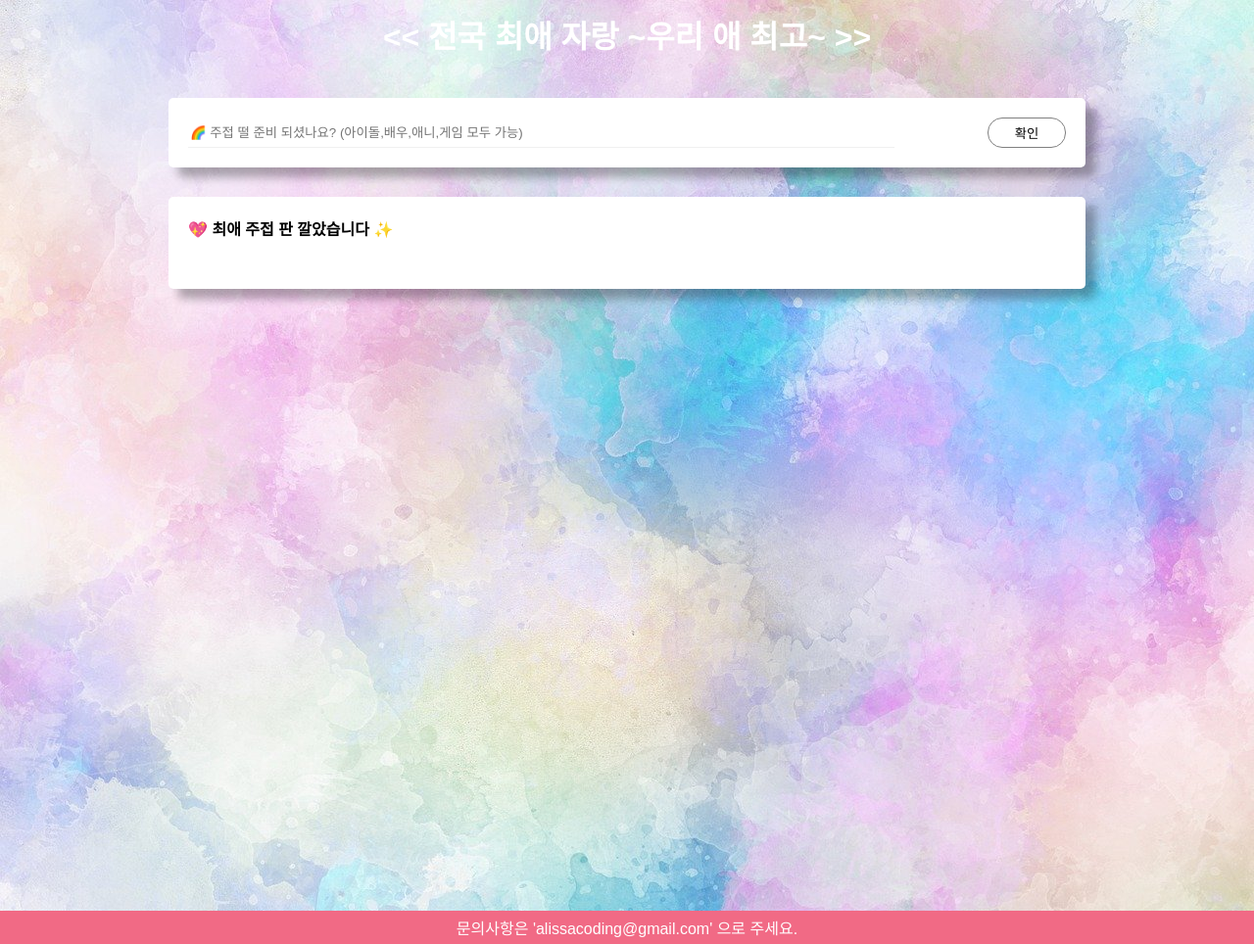
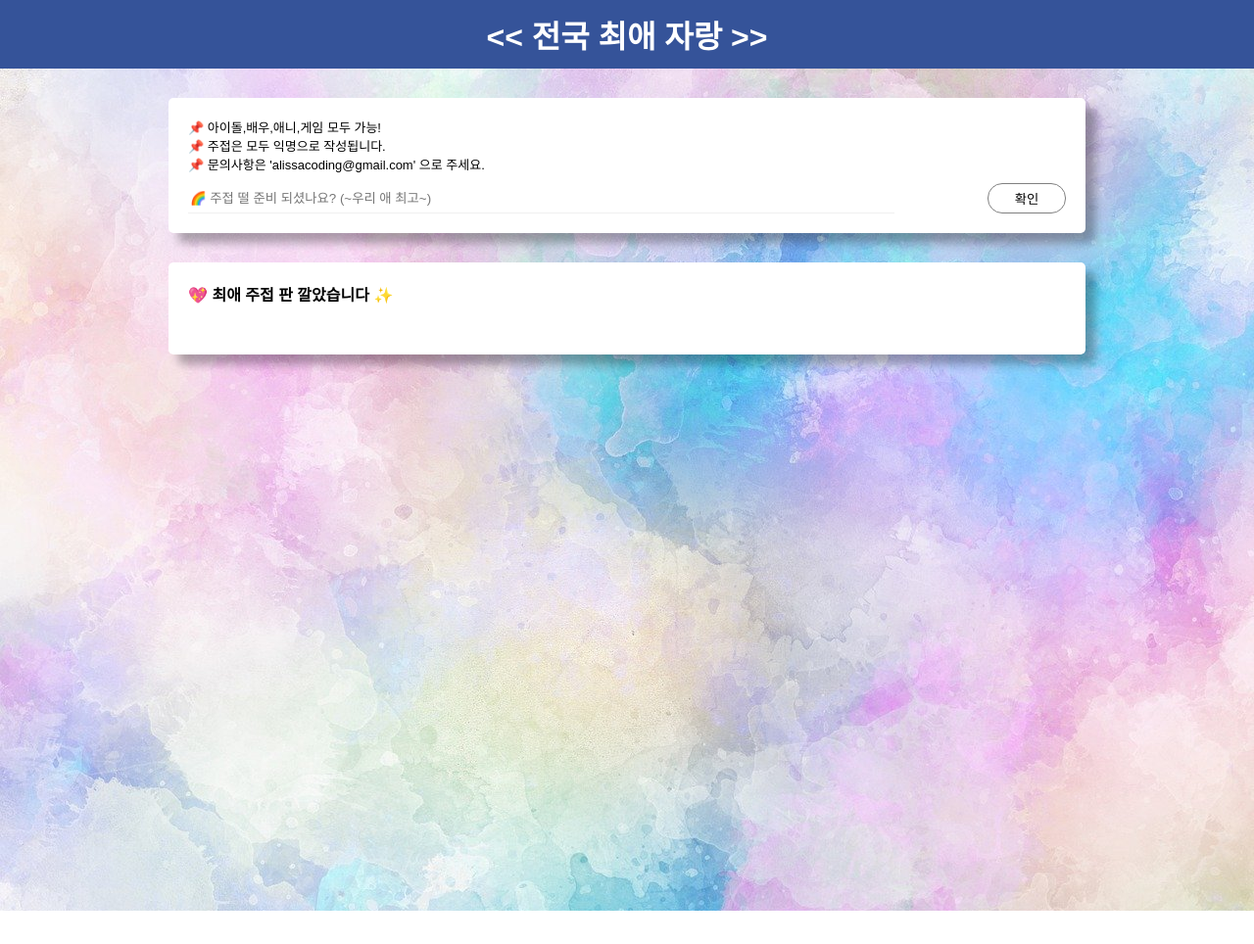
Before and after one commit to alissa1228/mybiasisbest, a Flask app: page / in a window 1280 px wide. Shown: the whole page at 98% size. After the commit the page ends 930 px from the top, so only its background shows below. Run offline with Flask 2, Linux system fonts and the light colour scheme; data that the repository does not hold is empty; some libraries are stand-ins or nearby versions; some web fonts are replaced.

Commit message:
#3 footer, delete 기능 삭제

```diff
--- a/app.py
+++ b/app.py
@@ -21,6 +21,7 @@ def save_memo():
     memo_receive = request.form['memo_give']
 
     doc = {
+
         'memo': memo_receive,
     }
 
--- a/static/style.css
+++ b/static/style.css
@@ -16,7 +16,7 @@ body {
 }
 
 #header {
-    /* background-color: #355399; */
+    background-color: #355399;
     height: 70px;
     color : #fff;
     display: flex;
@@ -71,6 +71,9 @@ body {
 
 }
 
+.font13 {
+    font-size : 13px;
+}
 
 #submit-button{
     background: none;
@@ -79,6 +82,7 @@ body {
     border-radius: 15px;
     padding: 5px;
     margin-left : 3px;
+    cursor: pointer;
 }
 
 .form-flex {
@@ -96,9 +100,3 @@ body {
     font-size : 13px;
     color : #505050;
 }
-
-#footer {
-    background-color: #F16A85;
-    color : #fff;
-    padding: 5px;
-}
--- a/templates/index.html
+++ b/templates/index.html
@@ -49,11 +49,11 @@
                         `<div class="memo-box">
                             <div class="form-flex">
                                 <p id="memo_id">${memo}</p>
-                                <p class="deleteBtn" onclick="remove_memo('${memo}')">삭제</p>
                             </div>
                         </div>`
                         $('#memo-data').append(temp_html);
                     }
+                    todo_list.sort(-1);
                 }
             })
         }
@@ -74,19 +74,19 @@
             })
         }
 
-        function remove_memo(memo) {
-            $.ajax({
-                type: "POST",
-                url: "/todo/delete",
-                data: {
-                    memo_give: memo,
-                },
-                success: function (response) { // 성공하면
-                    alert(response["msg"]);
-                    window.location.reload()
-                }
-            })
-        }
+        // function remove_memo(memo) {
+        //     $.ajax({
+        //         type: "POST",
+        //         url: "/todo/delete",
+        //         data: {
+        //             memo_give: memo,
+        //         },
+        //         success: function (response) { // 성공하면
+        //             alert(response["msg"]);
+        //             window.location.reload()
+        //         }
+        //     })
+        // }
 
         // function toggle() {
         //     let status = $('.toggle').css('display');
@@ -103,14 +103,17 @@
 <!-- As a heading -->
 <header id="header">
     <div class="smallBox">
-        <h1> &lt;&lt; 전국 최애 자랑 ~우리 애 최고~ &gt;&gt;</h1>
+        <h1> &lt;&lt; 전국 최애 자랑 &gt;&gt;</h1>
     </div>
 </header>
 <div class="mainContainer">
-    <div class="box mt-5">
+    <div class="box font13">
+        <p>📌 아이돌,배우,애니,게임 모두 가능!</p>
+        <p>📌 주접은 모두 익명으로 작성됩니다.</p>
+        <p style="margin-bottom : 10px">📌 문의사항은 'alissacoding@gmail.com' 으로 주세요.</p>
         <form class="form-flex">
         <input id="submit-memo" type="text"
-            placeholder="🌈 주접 떨 준비 되셨나요? (아이돌,배우,애니,게임 모두 가능)"/>
+            placeholder="🌈 주접 떨 준비 되셨나요? (~우리 애 최고~)"/>
             <button id="submit-button" type="submit" value="Submit"
             onclick="memo()">확인</button>
         </form>
@@ -124,9 +127,9 @@
         </div>
     </div>
 </div>
-<footer id="footer">
-    <div class="memo-flex"><span>문의사항은 'alissacoding@gmail.com' 으로 주세요.</span></div>
-</footer>
+<!-- <footer id="footer">
+    <div class="memo-flex"><span></span></div>
+</footer> -->
 </div>
 </div>
 </body>
```
